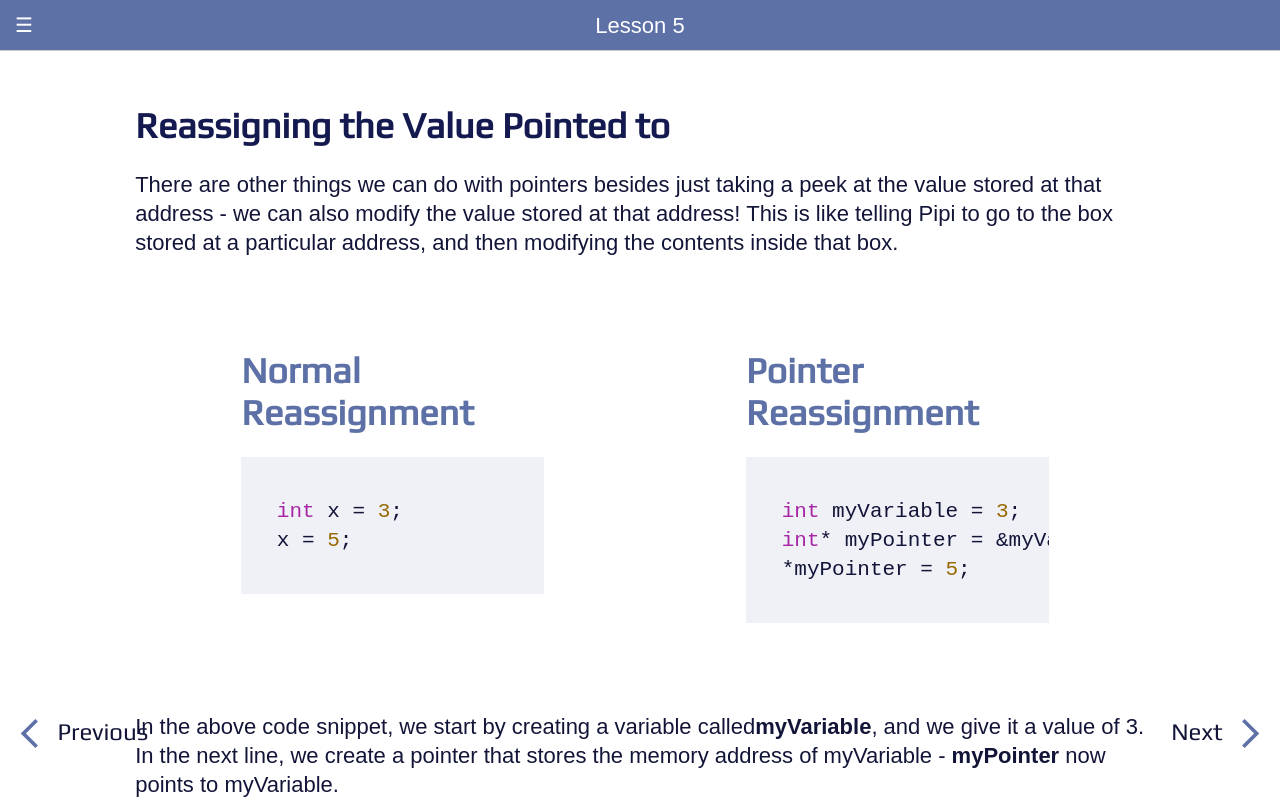
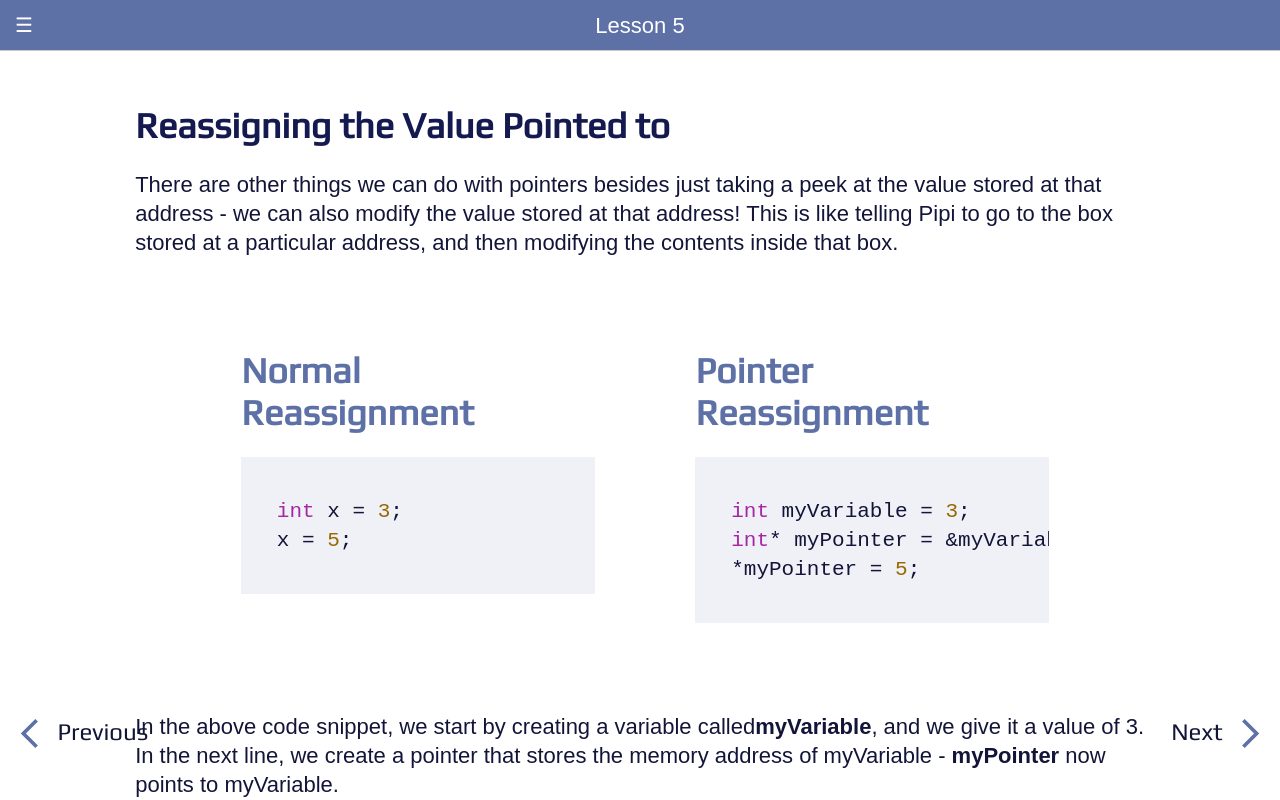
Before and after one commit to uclaacm/parcel-pointers, a React app: page /lesson-5 in a window 1280 px wide. Shown: the top 800 px of the page. Built offline with nearby package versions, Linux system fonts and the light colour scheme; a web font is replaced by a local one.

Commit message:
increase width slightly and change import order

```diff
--- a/src/pages/Lesson5.tsx
+++ b/src/pages/Lesson5.tsx
@@ -1,10 +1,10 @@
 import { FC } from 'react';
 import AppWrapper from '../components/AppWrapper';
+import CompareCode from '../components/CompareCode';
 import NavButtons from '../components/NavButtons';
 import Note from '../components/Note';
 import { HeaderSections } from '../types/globalTypes';
 import '../styles/PageWrapper.scss';
-import CompareCode from '../components/CompareCode';
 
 const Lesson5: FC = () => {
   const code1 = `
--- a/src/styles/CompareCode.scss
+++ b/src/styles/CompareCode.scss
@@ -11,7 +11,7 @@
     left: 10%;
     margin: auto;
     position: relative;
-    width: 30%;
+    width: 35%;
   }
 
   .right {
@@ -19,7 +19,7 @@
     margin: 10 0 10 50px;
     position: relative;
     right: 10%;
-    width: 30%;
+    width: 35%;
   }
 }
 
```
